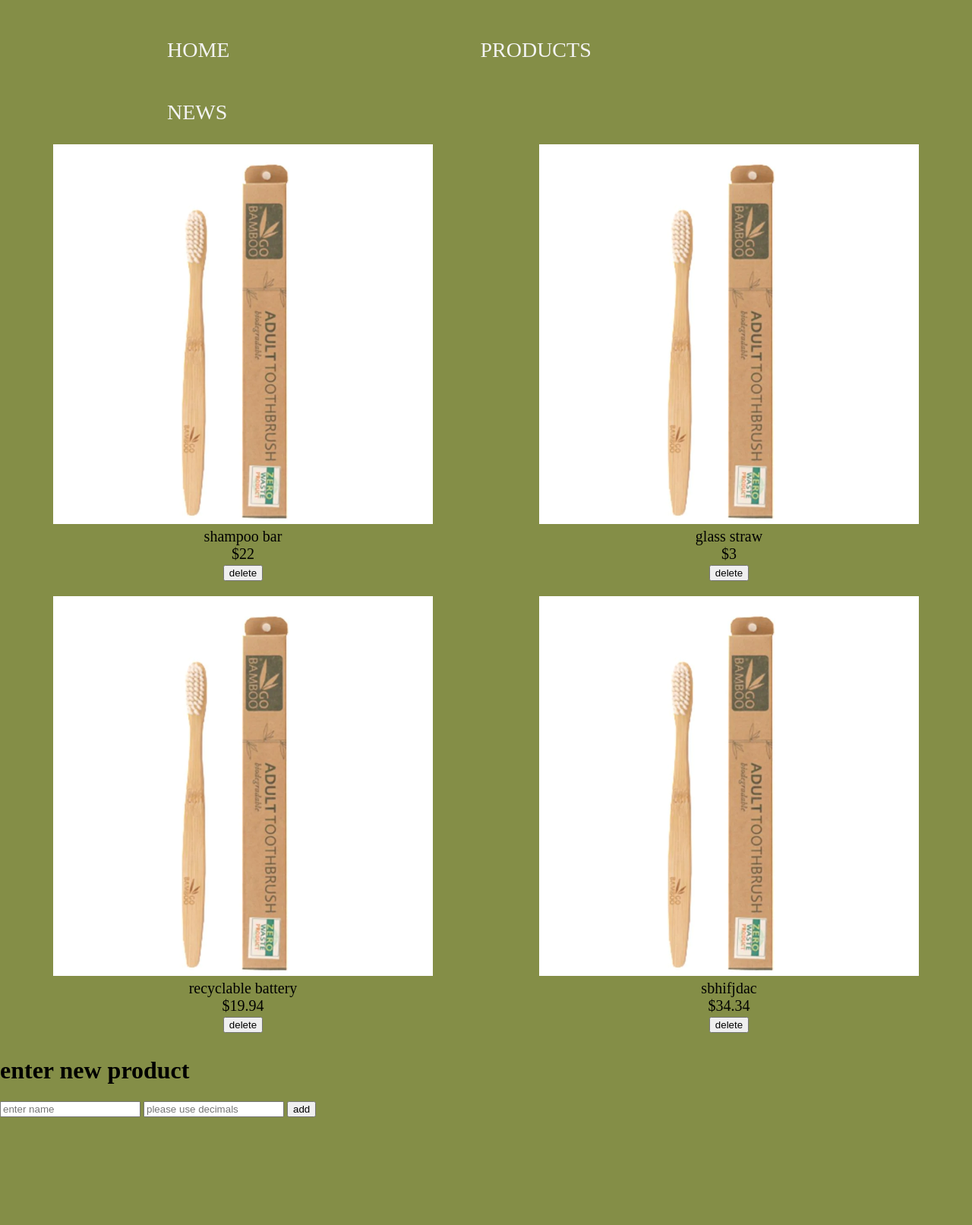
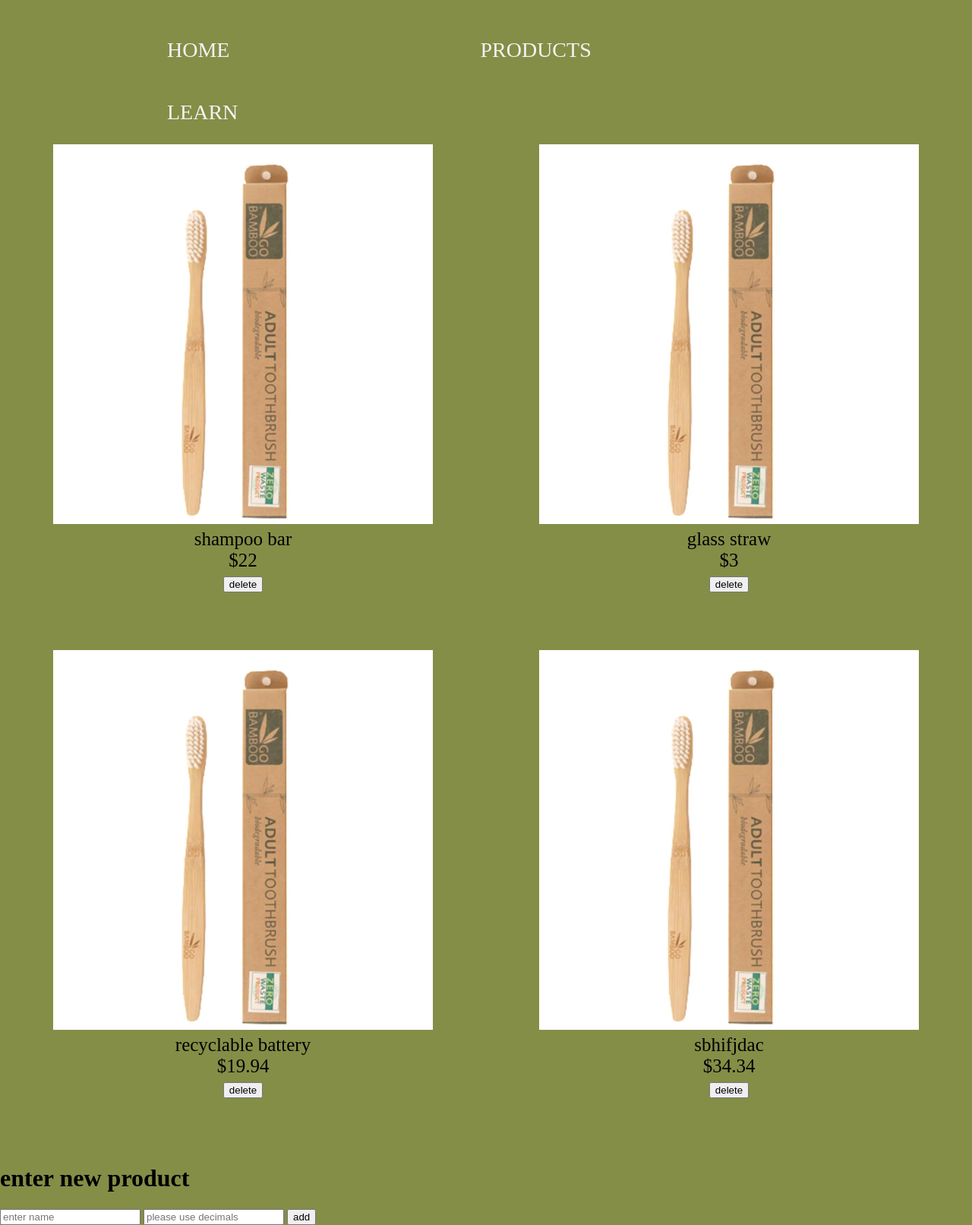
Before and after one commit to slee498/web-application, a Flask app: page /product in a window 1280 px wide. Shown: the whole page at 76% size. Before the commit the page ends 1471 px from the top, so only its background shows below. Run offline with Flask 2, Linux system fonts and the light colour scheme; data comes from the database, SQL or seed files in the repository.

Commit message:
changed route name

```diff
--- a/main.py
+++ b/main.py
@@ -53,9 +53,9 @@ def delete():
         get_db().commit()
     return redirect("/product")
 
-@app.route("/news")
-def news():
-    return render_template("news.html")
+@app.route("/learn")
+def learn():
+    return render_template("learn.html")
 
 if __name__ == "__main__":
     app.run(debug=True)
--- a/static/styles.css
+++ b/static/styles.css
@@ -7,7 +7,7 @@
 .grid-item {
   border: none;
   padding: 10px;
-  font-size: 20px;
+  font-size: 25px;
   text-align: center;
 }
 
--- a/templates/home.html
+++ b/templates/home.html
@@ -14,7 +14,7 @@
                 <ul>
                     <li><a href="http://127.0.0.1:5000">Home</a></li>
                     <li><a href="http://127.0.0.1:5000/product">Products</a></li>
-                    <li><a href="http://127.0.0.1:5000/news">News</a></li>
+                    <li><a href="http://127.0.0.1:5000/news">Learn</a></li>
                 </ul>
             </nav>
         </div>
--- a/templates/news.html
+++ b/templates/learn.html
@@ -15,7 +15,7 @@
                 <ul>
                     <li><a href="http://127.0.0.1:5000">Home</a></li>
                     <li><a href="http://127.0.0.1:5000/product">Products</a></li>
-                    <li><a href="http://127.0.0.1:5000/news">News</a></li>
+                    <li><a href="http://127.0.0.1:5000/news">Learn</a></li>
                 </ul>
             </nav>
         </div>
--- a/templates/product.html
+++ b/templates/product.html
@@ -15,7 +15,7 @@
                 <ul>
                     <li><a href="http://127.0.0.1:5000">Home</a></li>
                     <li><a href="http://127.0.0.1:5000/product">Products</a></li>
-                    <li><a href="http://127.0.0.1:5000/news">News</a></li>
+                    <li><a href="http://127.0.0.1:5000/news">Learn</a></li>
                 </ul>
             </nav>
         </div>
@@ -29,7 +29,7 @@
             <form action="/delete" method="post">
             <input type="hidden" name="product_name" value="{{item[0]}}">
             <input type="submit" value="delete">
-            </form>
+            </form> <br><br>
         </div>
         {% endfor %}
     </div>
```
